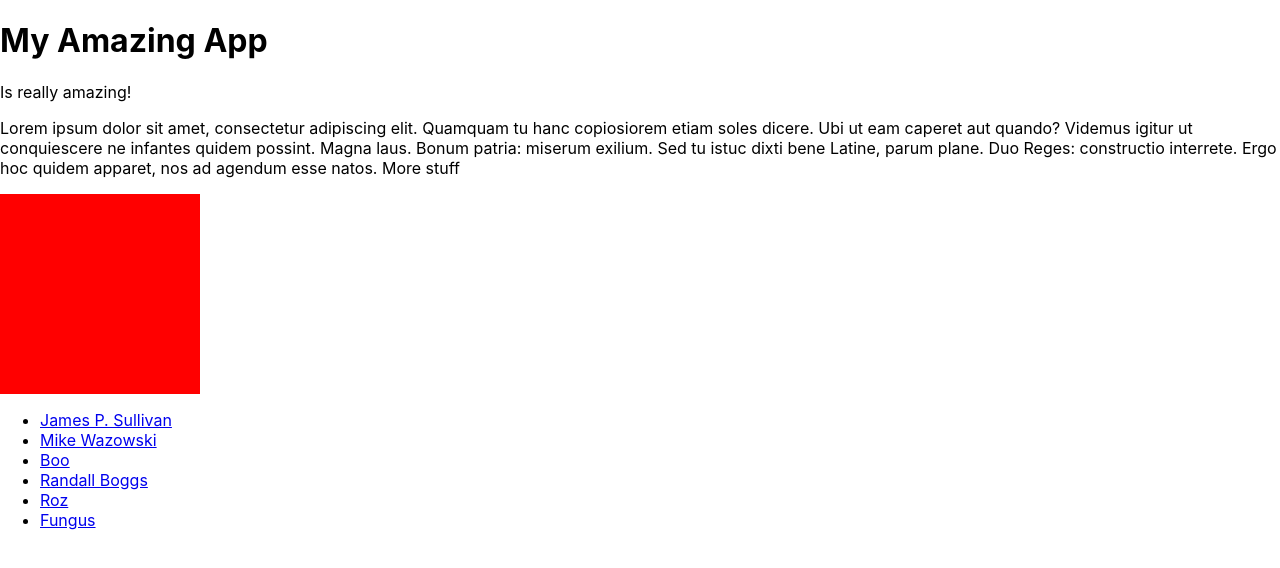
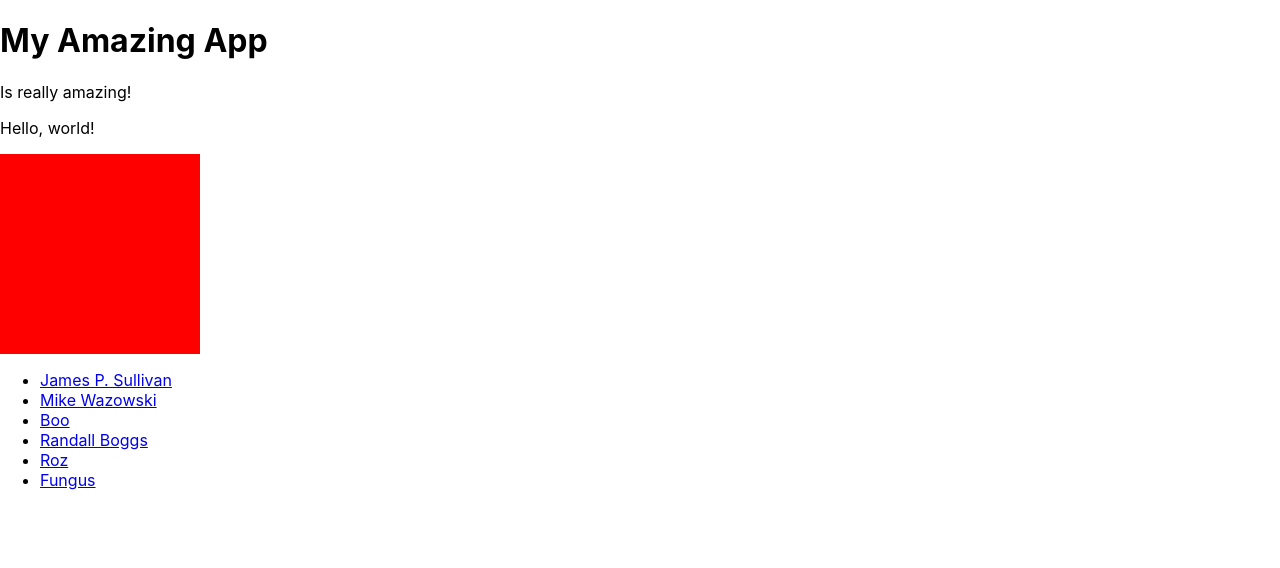
Before and after one commit to naranjita11/react-project, a React (Create React App) app: page / in a window 1280 px wide. Shown: the top 568 px of the page. Built offline with nearby package versions, Linux system fonts and the light colour scheme.

Commit message:
improved syntax in Paragraph component

```diff
--- a/package.json
+++ b/package.json
@@ -6,6 +6,7 @@
     "@testing-library/jest-dom": "^5.11.9",
     "@testing-library/react": "^11.2.5",
     "@testing-library/user-event": "^12.8.0",
+    "prop-types": "^15.7.2",
     "react": "^17.0.1",
     "react-dom": "^17.0.1",
     "react-scripts": "4.0.3",
--- a/src/Components/Paragraph.js
+++ b/src/Components/Paragraph.js
@@ -1,5 +1,5 @@
-const Paragraph = () => (
-      <p>Lorem ipsum dolor sit amet, consectetur adipiscing elit. Quamquam tu hanc copiosiorem etiam soles dicere. Ubi ut eam caperet aut quando? Videmus igitur ut conquiescere ne infantes quidem possint. Magna laus. Bonum patria: miserum exilium. Sed tu istuc dixti bene Latine, parum plane. Duo Reges: constructio interrete. Ergo hoc quidem apparet, nos ad agendum esse natos. More stuff</p>
+const Paragraph = ({ message }) => (
+    <p>{ message ? message : "Hello, world!"}</p>
   );
 
   export default Paragraph;
```
Also changed, not shown: 1 other file (tests, documents, lock files or other folders).
